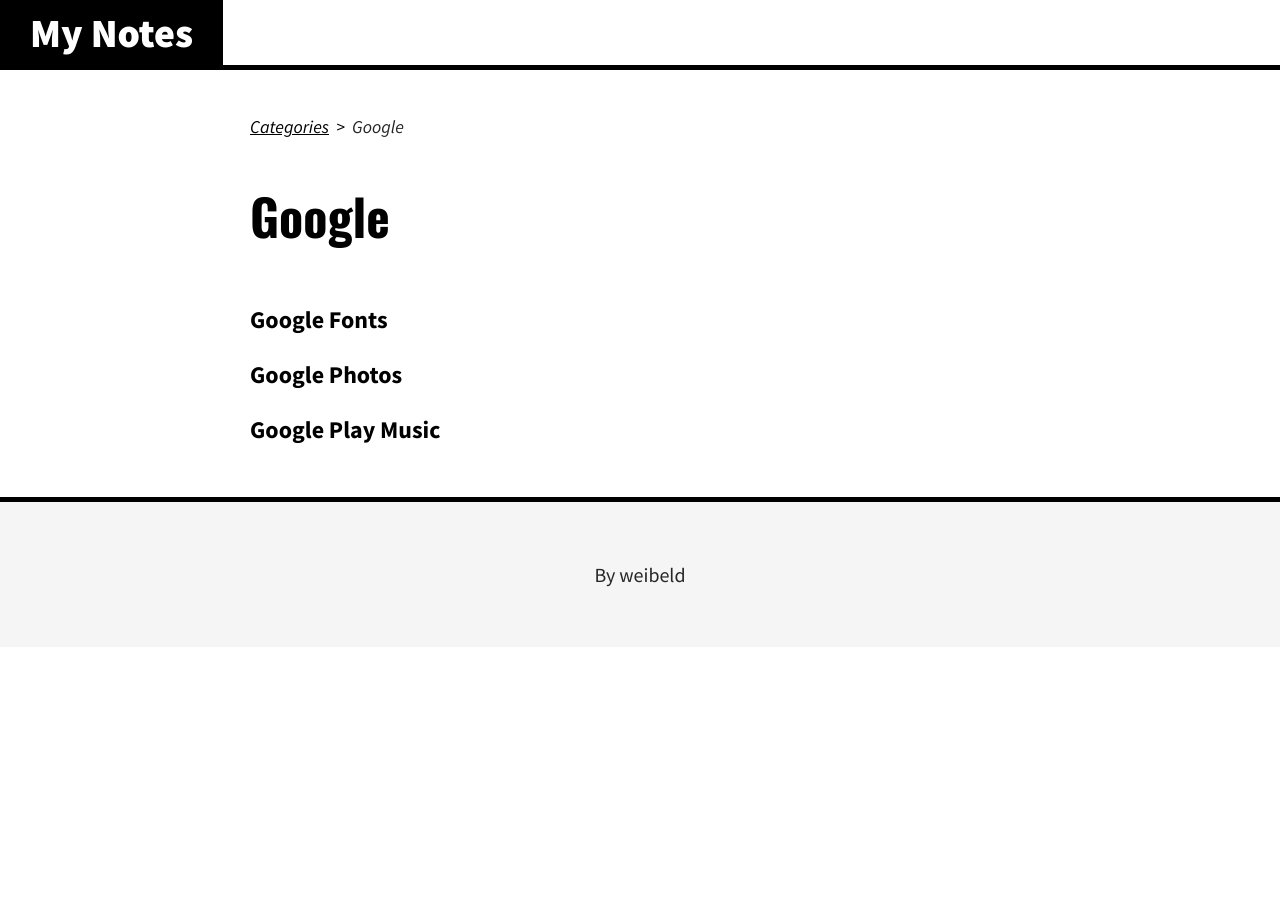
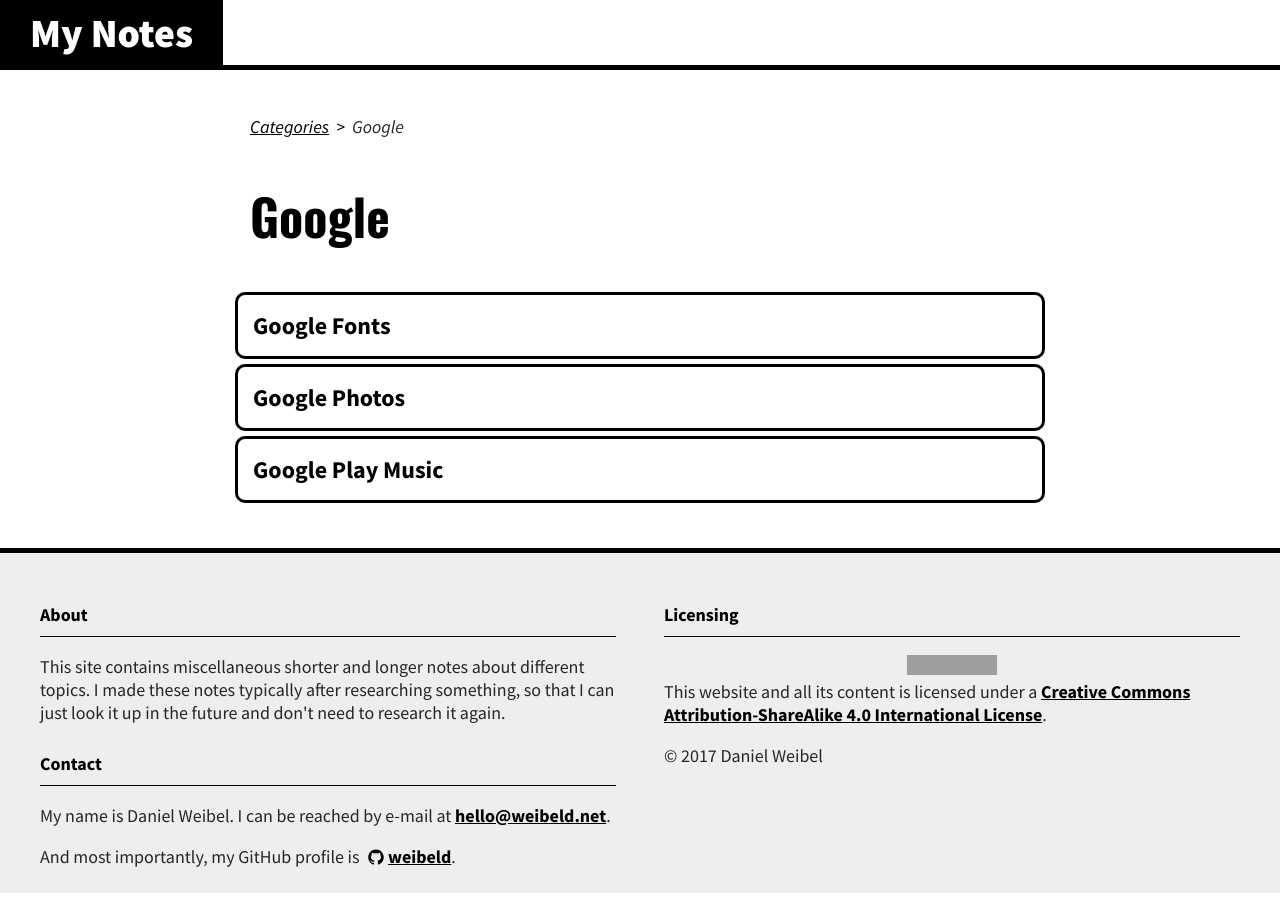
Before and after one commit to weibeld/OLD-weibeld-notes, a Jekyll site: the page built from _categories/google.md, in a window 1280 px wide. Built offline with Jekyll 4.4.1, drawn with Linux system fonts in a browser that asks for light colours; some web fonts are replaced; grey boxes are pictures that could not be loaded.

Commit message:
Stylings

```diff
--- a/_categories/google.md
+++ b/_categories/google.md
@@ -3,17 +3,5 @@
 ---
 
 {% assign collection = site.collections | where: "label", "google" | first %}
-<ul class="breadcrumbs">
-  <li><a href="{{ "/" | relative_url }}">Categories</a></li>
-  <li>{{ collection.title }}</li>
-</ul>
 
-<h1 class="categories-title">{{ collection.title }}</h1>
-
-<div class="doc-list">
-  {% for note in site.google %}
-        <a class="doc-list-link" href="{{ note.url | relative_url }}">
-          {{ note.title}}
-        </a>
-  {% endfor %}
-</div>
+{% include doc-list.html collection=collection %}
--- /dev/null
+++ b/_includes/doc-list.html
@@ -0,0 +1,14 @@
+<ul class="breadcrumbs">
+  <li><a href="{{ "/" | relative_url }}">Categories</a></li>
+  <li>{{ collection.title }}</li>
+</ul>
+
+<h1 class="categories-title">{{ collection.title }}</h1>
+
+<div class="doc-list">
+  {% for doc in collection.docs %}
+        <a class="doc-list-link" href="{{ doc.url | relative_url }}">
+          {{ doc.title}}
+        </a>
+  {% endfor %}
+</div>
--- a/_includes/footer.html
+++ b/_includes/footer.html
@@ -1,3 +1,21 @@
 <footer class="site-footer">
-  <p>By weibeld</p>
+  <div id="footer-col-1">
+    <h1 class="footer-header">About</h1>
+    <p>This site contains miscellaneous shorter and longer notes about different topics. I made these notes typically after researching something, so that I can just look it up in the future and don't need to research it again.</p>
+    <h1 class="footer-header">Contact</h1>
+    <p>My name is Daniel Weibel. I can be reached by e-mail at <a href="mailto:@eibeld.net">hello@weibeld.net</a>.</p>
+    <p>And most importantly, my GitHub profile is
+      <span class="icon-github">{% include icon-github.svg %}</span><a href="https://github.com/weibeld">weibeld</a>.</p>
+  </div>
+  <div id="footer-col-2">
+    <h1 class="footer-header">Licensing</h1>
+    <div id="license-icon">
+      <a  rel="license" href="http://creativecommons.org/licenses/by-sa/4.0/">
+        <img alt="Creative Commons License" style="border-width:0" src="https://i.creativecommons.org/l/by-sa/4.0/88x31.png" />
+      </a>
+      <br />
+    </div>
+    This website and all its content is licensed under a <a rel="license" href="http://creativecommons.org/licenses/by-sa/4.0/">Creative Commons Attribution-ShareAlike 4.0 International License</a>.
+  <p>© 2017 Daniel Weibel</p>
+  </div>
 </footer>
--- a/_sass/_layout.scss
+++ b/_sass/_layout.scss
@@ -105,9 +105,10 @@
     background-color: white;
     display: flex;
     align-items: center;
-    height: 55px;
     text-decoration: none;
-    border-radius: 5px;
+    border-radius: 10px;
+    border: 3px solid;
+    margin-bottom: 5px;
     &:active,
     &:hover {
       background-color: black;
@@ -281,11 +282,47 @@
 
 
 footer {
-	text-align: center;
-	padding: 40px;
-  background-color: #F5F5F5;
+	padding: 40px 40px 5px 40px;
+  background-color: #EEE;
+  //background-color: #181818;
+  //color: white;
   border-top: 5px solid black;
   margin: 0;
+  float: left;
+  font-size: 0.9em;
+
+  #footer-col-1 {
+    width: 48%;
+    float: left;
+    margin-right: 2%;
+  }
+  #footer-col-2 {
+    width: 48%;
+    float: left;
+    margin-left: 2%;
+  }
+}
+
+#license-icon {
+  display: flex;
+  justify-content: center;
+  align-items: center;
+  margin-top: 1em;
+}
+
+.icon-github {
+  display: inline-block;
+  vertical-align: middle;
+  margin-right: 0.25em;
+  margin-left: 0.25em;
+}
+
+.footer-header {
+  margin: initial;
+  //color: white;
+  font-size: 1em;
+  font-family: 'Source Sans Pro';
+  font-weight: 700;
 }
 
 /* Since containers are floating, we need this to take into account their space */
```
Also changed, not shown: _categories/android.md (+1 -13 lines), _includes/icon-github.svg.
